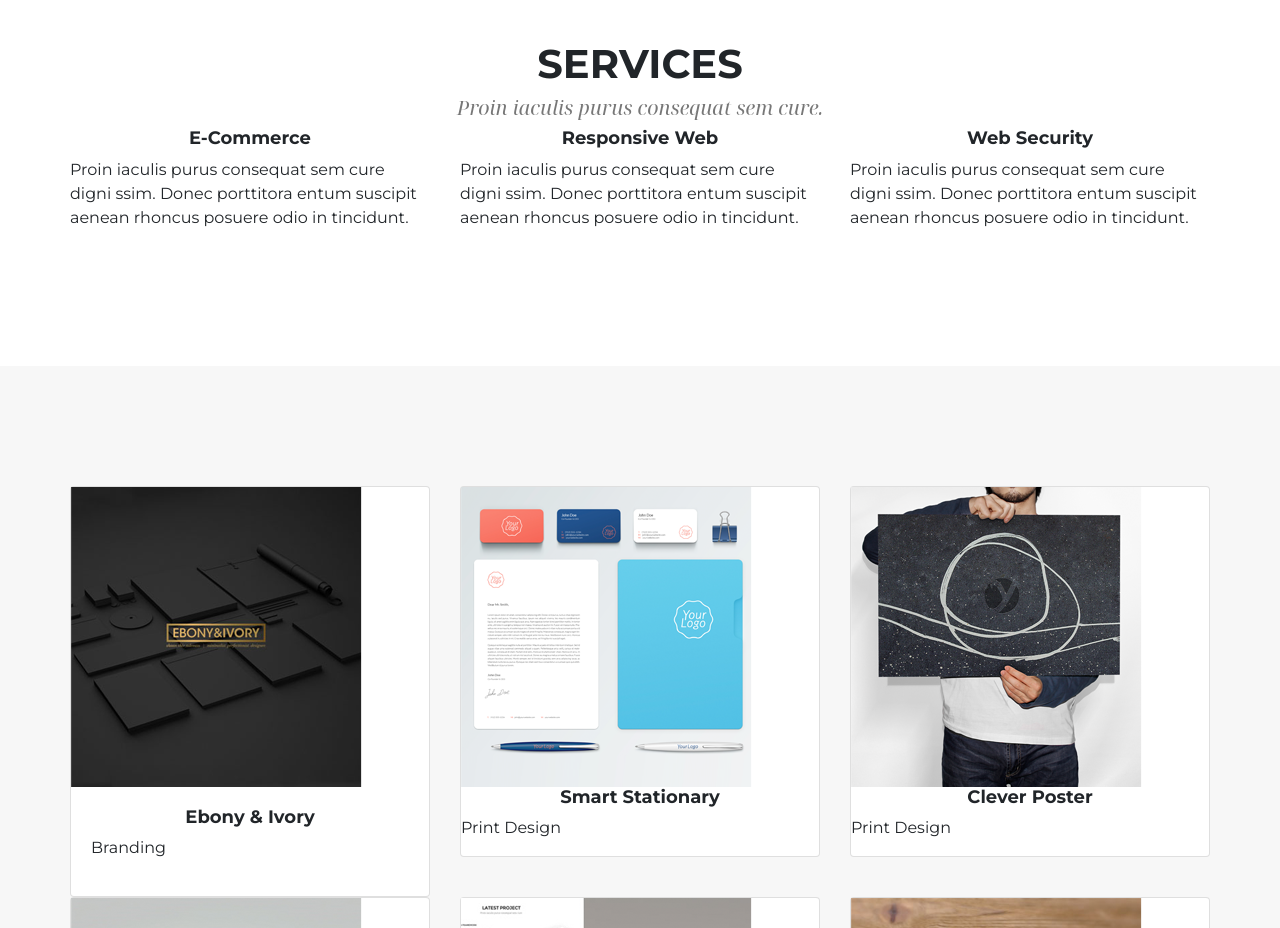
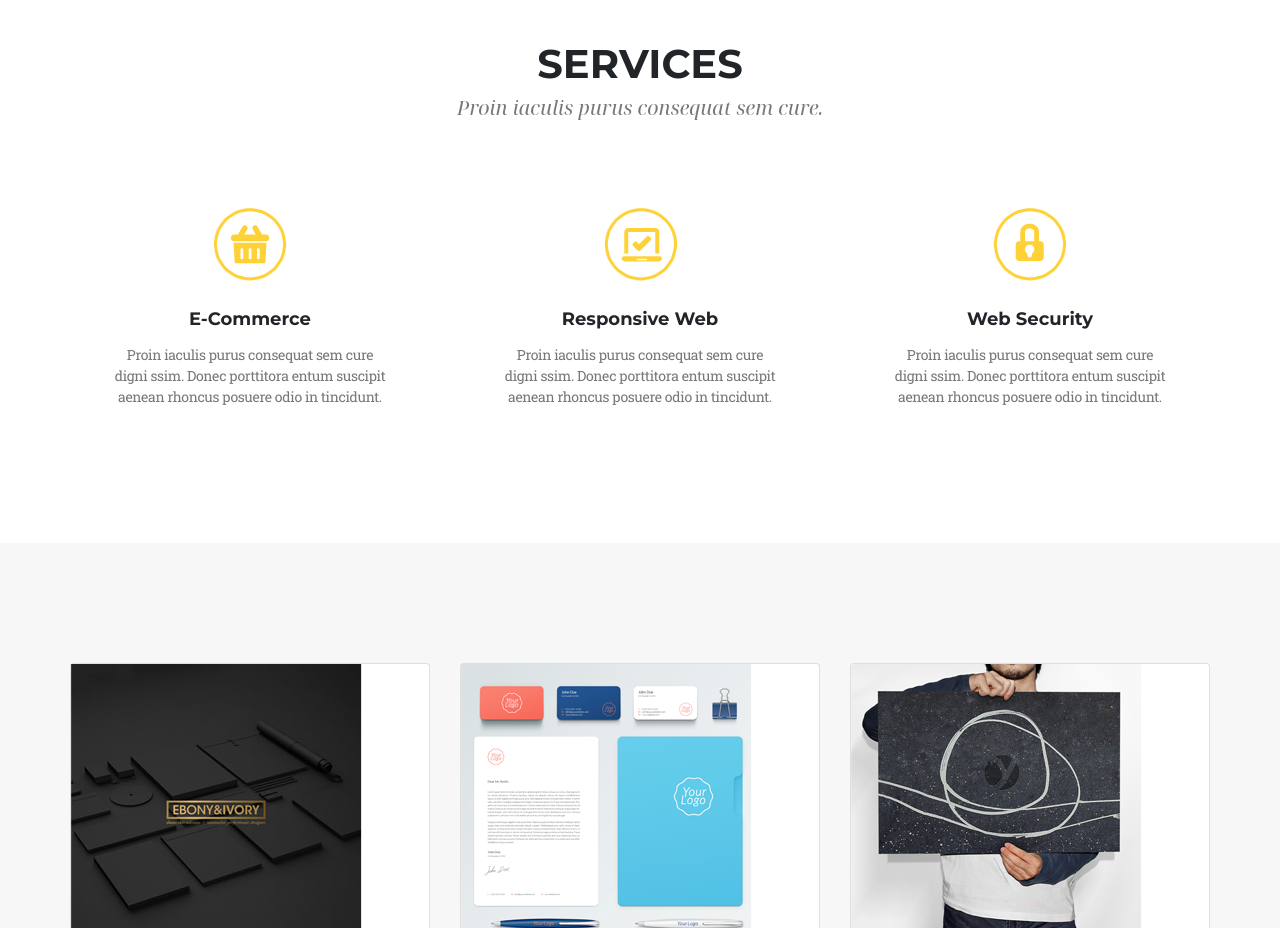
Before and after one commit to martanara/Project5, a website: page index.html in a window 1280 px wide. Shown: the part 880-1808 px from the top of the page. Drawn offline with nearby package versions, Linux system fonts and the light colour scheme; a web font is replaced by a local one.

Commit message:
Add icons and styles to services section

```diff
--- a/index.html
+++ b/index.html
@@ -50,14 +50,23 @@
                 <h4>Proin iaculis purus consequat sem cure.</h4>
                 <div class="row">
                     <div class="col-4">
+                        <div class="services-icon">
+                            <img src="images/e-commerce-icon.png">
+                        </div>
                         <h5>E-Commerce</h5>
                         <p>Proin iaculis purus consequat sem cure digni ssim. Donec porttitora entum suscipit aenean rhoncus posuere odio in tincidunt.</p>
                     </div>
                     <div class="col-4">
+                        <div class="services-icon">
+                            <img src="images/responsive-web-icon.png">
+                        </div>
                         <h5>Responsive Web</h5>
                         <p>Proin iaculis purus consequat sem cure digni ssim. Donec porttitora entum suscipit aenean rhoncus posuere odio in tincidunt.</p>
                     </div>
                     <div class="col-4">
+                        <div class="services-icon">
+                            <img src="images/web-security-icon.png">
+                        </div>
                         <h5>Web Security</h5>
                         <p>Proin iaculis purus consequat sem cure digni ssim. Donec porttitora entum suscipit aenean rhoncus posuere odio in tincidunt.</p>
                     </div>
--- a/sass/style.scss
+++ b/sass/style.scss
@@ -138,6 +138,27 @@ h5 {
     margin-top: 59px;
 }
 
+/* Services */
+
+.services p {
+    font-family: $font-two;
+    font-size: 14px;
+    letter-spacing: -0.35px;
+    text-align: center;
+    color: $color-text-gray;
+    padding-top: 5px;
+}
+
+.services-icon {
+    display: flex;
+    justify-content: center;
+    padding: 80px 0 28px 0;
+}
+
+.services .col-4 {
+    padding: 0 55px;
+}
+
 /* Portfolio */
 
 .portfolio {
```
Also changed, not shown: css/style.css, 1 other file.
